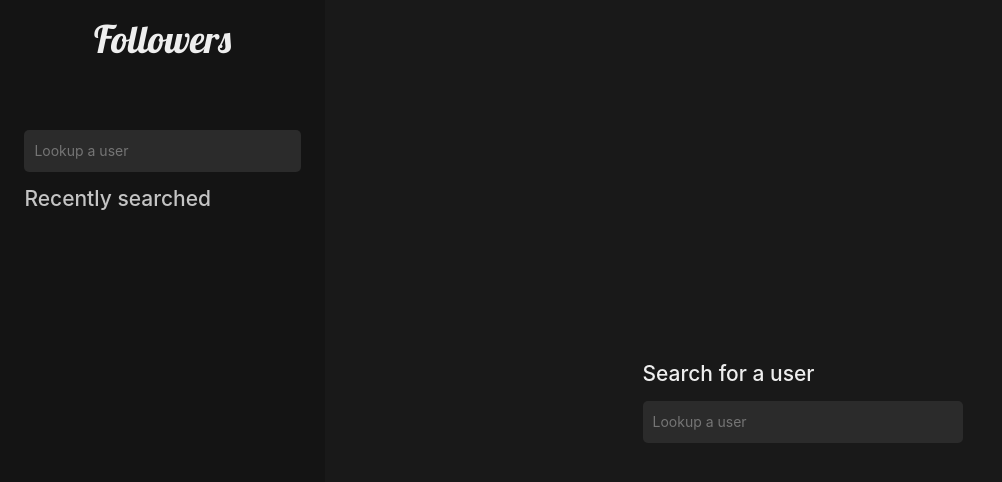
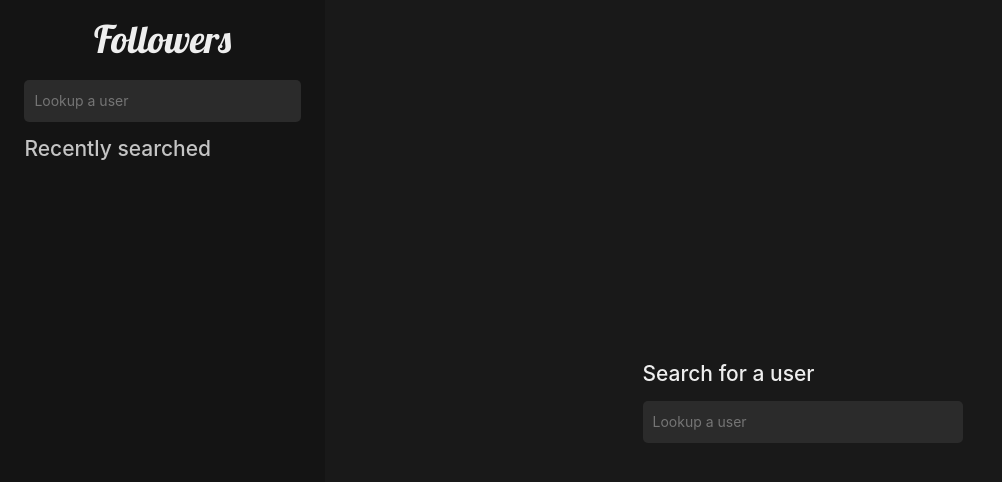
Before and after one commit to MarcDwyer/twitch-followers, a React (Create React App) app in the folder frontend/: page / in a window 1280 px wide. Shown: the top 482 px of the page, without its empty margins (0-1002 px from the left). Built offline with nearby package versions, Linux system fonts and the light colour scheme.

Commit message:
getId function now renamed to getUserData

```diff
--- a/frontend/src/components/Navbar/nav.scss
+++ b/frontend/src/components/Navbar/nav.scss
@@ -11,7 +11,6 @@
 
     .user-info {
       display: flex;
-      min-height: 50px;
 
       span {
         margin: auto 10px auto auto;
--- a/frontend/src/components/Navbar/nav.tsx
+++ b/frontend/src/components/Navbar/nav.tsx
@@ -11,9 +11,10 @@ import Recently from "../Recently_Searched/rs";
 import "./nav.scss";
 
 const Nav = () => {
-  const userData = useSelector(
-    (store: ReduxStore.Store) => store.appData.userData
+  const viewing = useSelector(
+    (store: ReduxStore.Store) => store.appData.userData?.viewing,
   );
+  console.log(viewing);
   return (
     <div className="nav" style={{ backgroundColor: Theme.shadeColor }}>
       <div className="inner-nav">
@@ -21,13 +22,13 @@ const Nav = () => {
           Followers
         </Link>
         <div className="user-info">
-          {userData && (
+          {viewing && (
             <React.Fragment>
               <span className="display-name">
-                {userData.viewing.display_name}
+                {viewing.display_name}
               </span>
               <a
-                href={`https://www.twitch.tv/${userData.viewing.display_name}`}
+                href={`https://www.twitch.tv/${viewing.name}`}
                 target="_blank"
                 rel="noopener noreferrer"
               >
--- a/frontend/src/types.ts
+++ b/frontend/src/types.ts
@@ -9,6 +9,7 @@ export declare module FTwitchData {
     profile_image_url: string;
     offline_image_url: string;
     view_count: number;
+    name: string;
   }
 
   export interface IdRoot {
```
Also changed, not shown: 1 other file (tests, documents, lock files or other folders).
